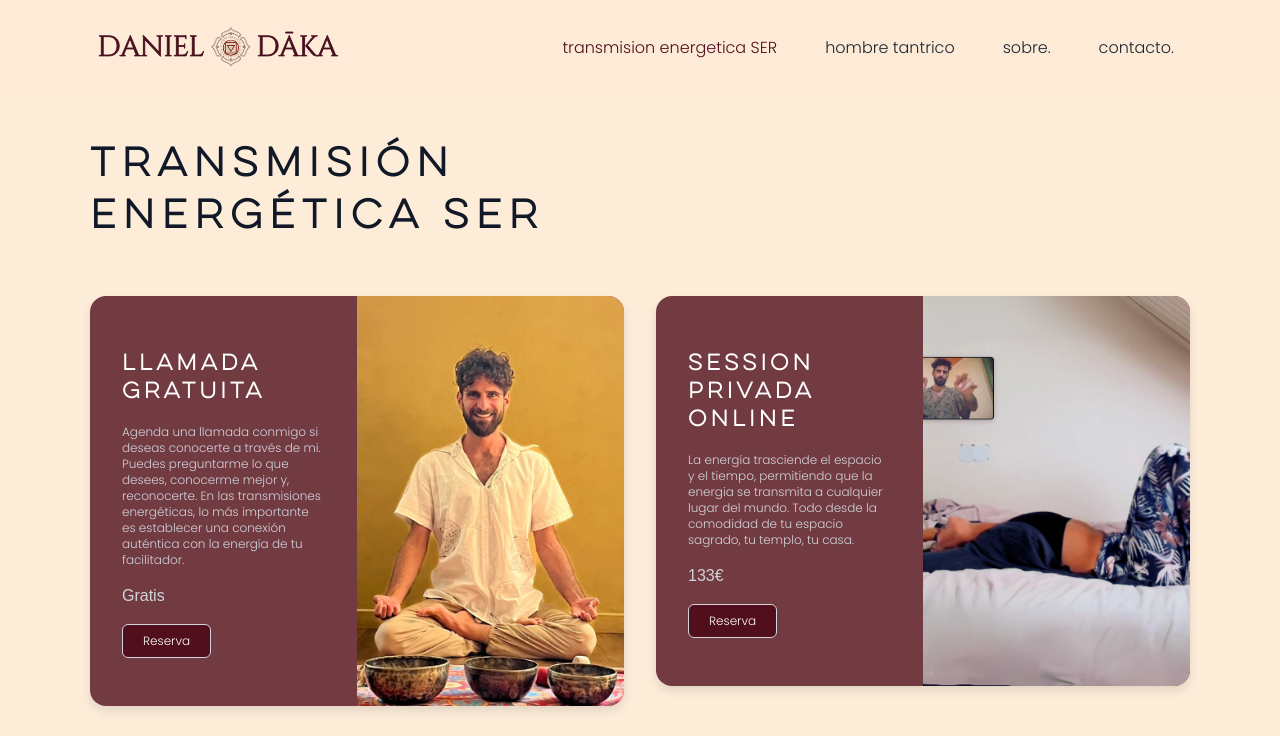
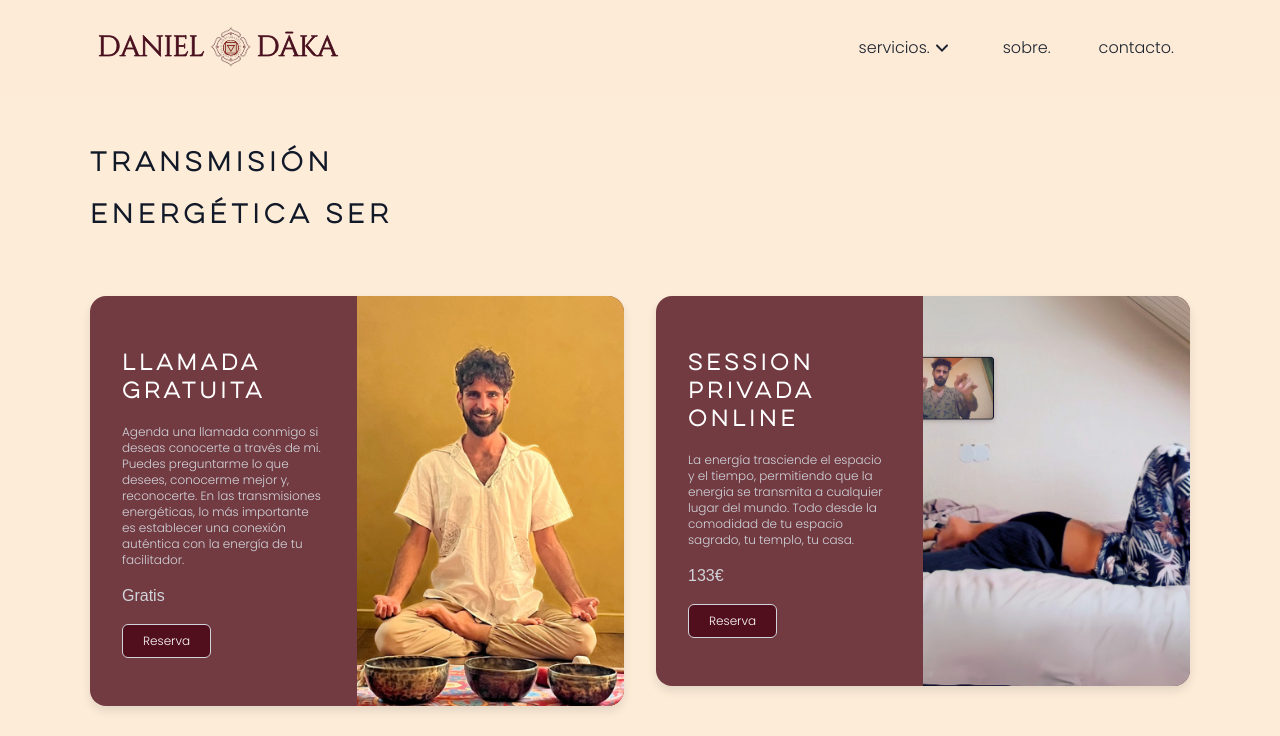
Before and after one commit to danieltolmon/awaken-scarlet-fe, a Next.js app: page /sessions in a window 1280 px wide. Shown: the top 736 px of the page. Built offline with nearby package versions, Linux system fonts and the light colour scheme.

Commit message:
fix errors

```diff
--- a/src/components/Header/menuData.tsx
+++ b/src/components/Header/menuData.tsx
@@ -22,26 +22,26 @@ const menuData: Menu[] = [
   //   scroll: true,
   //   newTab: false,
   // },
-  // {
-  //   id: 4,
-  //   title: "proyectos.",
-  //   // path: "/sessions",
-  //   scroll: true,
-  //   newTab: false,
-  //   submenu: [{
-  //     id: 41,
-  //     title: "꩜ transmision energetica SER",
-  //     path: "/sessions",
-  //     scroll: true,
-  //     newTab: false,
-  //   },
-  //   {
-  //     id: 42,
-  //     title: "☯ el sendero del hombre tántrico",
-  //     path: "/sendero-tantrico",
-  //     scroll: true,
-  //     newTab: false,
-  //   },
+  {
+    id: 4,
+    title: "servicios.",
+    // path: "/sessions",
+    scroll: true,
+    newTab: false,
+    submenu: [{
+      id: 41,
+      title: "transmision energetica SER",
+      path: "/sessions",
+      scroll: true,
+      newTab: false,
+    },
+    {
+      id: 42,
+      title: "el sendero del hombre tántrico",
+      path: "/sendero-tantrico",
+      scroll: true,
+      newTab: false,
+    },
       //   // {
       //   //   id: 43,
       //   //   title: "circulo de hombres",
@@ -63,22 +63,23 @@ const menuData: Menu[] = [
       //     path: "/mentoria",
       //     scroll: true,
       //     newTab: false,
-  //   },],
       // },
-  {
-    id: 41,
-    title: "transmision energetica SER",
-    path: "/sessions",
-    scroll: true,
-    newTab: false,
+    ],
   },
-  {
-    id: 42,
-    title: "hombre tantrico",
-    path: "/sendero-tantrico",
-    scroll: true,
-    newTab: false,
-  },
+  // {
+  //   id: 41,
+  //   title: "transmision energetica SER",
+  //   path: "/sessions",
+  //   scroll: true,
+  //   newTab: false,
+  // },
+  // {
+  //   id: 42,
+  //   title: "hombre tantrico",
+  //   path: "/sendero-tantrico",
+  //   scroll: true,
+  //   newTab: false,
+  // },
   {
     id: 5,
     title: "sobre.",
--- a/src/components/SenderoTantrico/index.tsx
+++ b/src/components/SenderoTantrico/index.tsx
@@ -113,11 +113,11 @@ const Contact = () => {
 
               {/* PARA QUIEN ES */}
               <div>
-                <p className="font-luto font-boldtext-xl leading-relaxed text-primary text-xl text-justify mb-4">Este programa es para...</p>
+                <p className="font-luto font-boldtext-xl leading-relaxed text-primary text-xl text-justify ">Este programa es para...</p>
                 <div className="flex gap-8 mt-8">
 
                   <Image
-                    className="flex rounded-md rounded-tr-[80px]"
+                    className="sm:flex rounded-md rounded-tr-[80px] hidden"
                     src="/images/sendero/daniel.jpg"
                     alt="chakras"
                     width={300}
@@ -125,7 +125,7 @@ const Contact = () => {
                   />
 
                   <div className="flex flex-col justify-between">
-                    <div className="mt-8">
+                    <div className="md:mt-8">
 
                       {
                         senderoTantricoData.para.map((p, i) => <li key={i} className="font-quicksand list-none mb-4 ">
@@ -139,7 +139,7 @@ const Contact = () => {
                       <Link
                         href='https://tidycal.com/danieldaka/free-call'
                         target="_blank"
-                        className=" text-xl hover:text-primary-500 hover:text-primary font-semibold text-light hover:bg-light bg-primary py-2 px-4 border border-primary rounded">
+                        className="text-sm md:text-xl hover:text-primary-500 hover:text-primary font-semibold text-light hover:bg-light bg-primary py-2 px-4 border border-primary rounded">
                         Reserva una llamada gratuita
                       </Link>
                     </div>
--- a/src/components/Sessions/index.tsx
+++ b/src/components/Sessions/index.tsx
@@ -17,7 +17,7 @@ const Sessions: FunctionComponent<Props> = ({ isPage }) => {
           <div className="mx-auto max-w-7xl px-4 sm:px-6 lg:px-8 ">
           </div>
           <div className="mb-14 text-center ">
-            <h2 className="font-luto text-4xl text-left font-bold text-gray-900 leading-[3.25rem] mb-6 max-w-max ">
+            <h2 className="font-luto text-2xl text-left font-bold text-gray-900 leading-[3.25rem] mb-6 max-w-max ">
               Transmisión <br/> energética SER
             </h2>
           </div>
```
Lines whose indentation alone changed are shown as unchanged.
